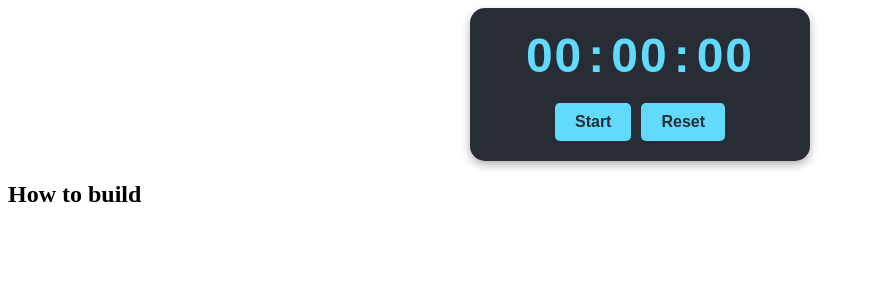
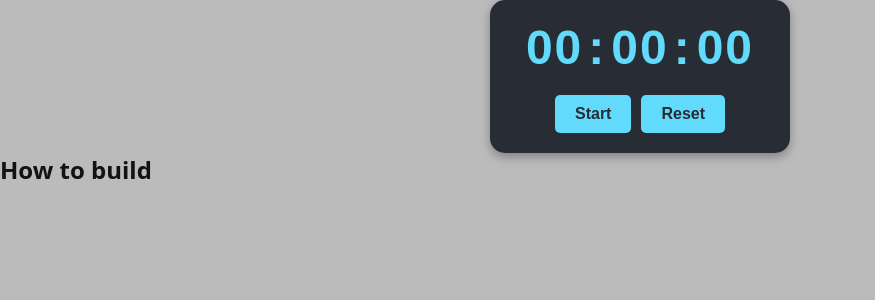
Before and after one commit to Espadv69/useState-Advanced, a React (Vite) app in the folder ChronoMaster/: page / in a window 1280 px wide. Shown: the top 300 px of the page, without its empty margins (0-875 px from the left). Built offline with nearby package versions, Linux system fonts and the light colour scheme; the HTML template or start-up script is replaced by a standard one.

Commit message:
Add global CSS variables and reset styles for consistent theming

```diff
--- a/ChronoMaster/src/index.css
+++ b/ChronoMaster/src/index.css
@@ -0,0 +1,19 @@
+:root {
+  --bg: #bbbbbb;
+  --txt: #121212;
+  --font: system-ui, sans-serif;
+}
+
+*,
+*::after,
+*::before {
+  box-sizing: border-box;
+  margin: 0;
+  padding: 0;
+}
+
+body {
+  font-family: var(--font);
+  color: var(--txt);
+  background-color: var(--bg);
+}
```
